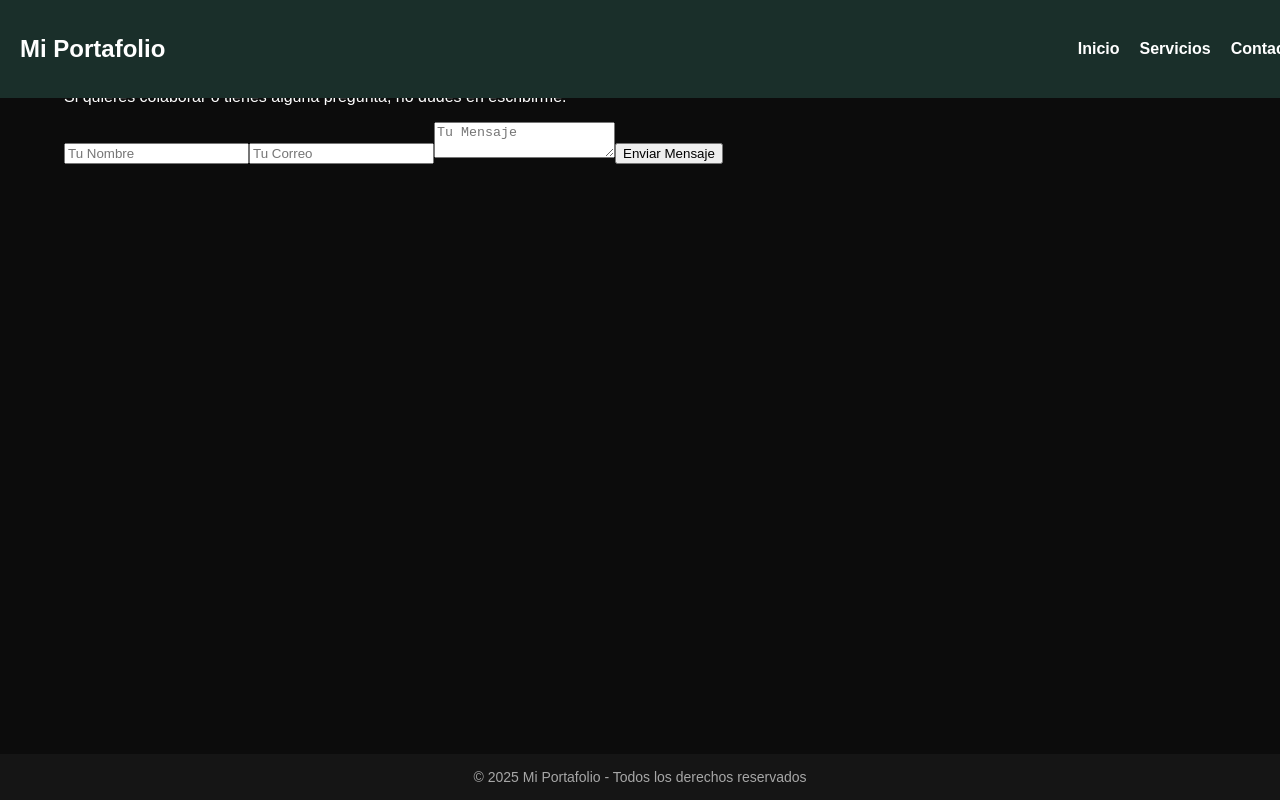
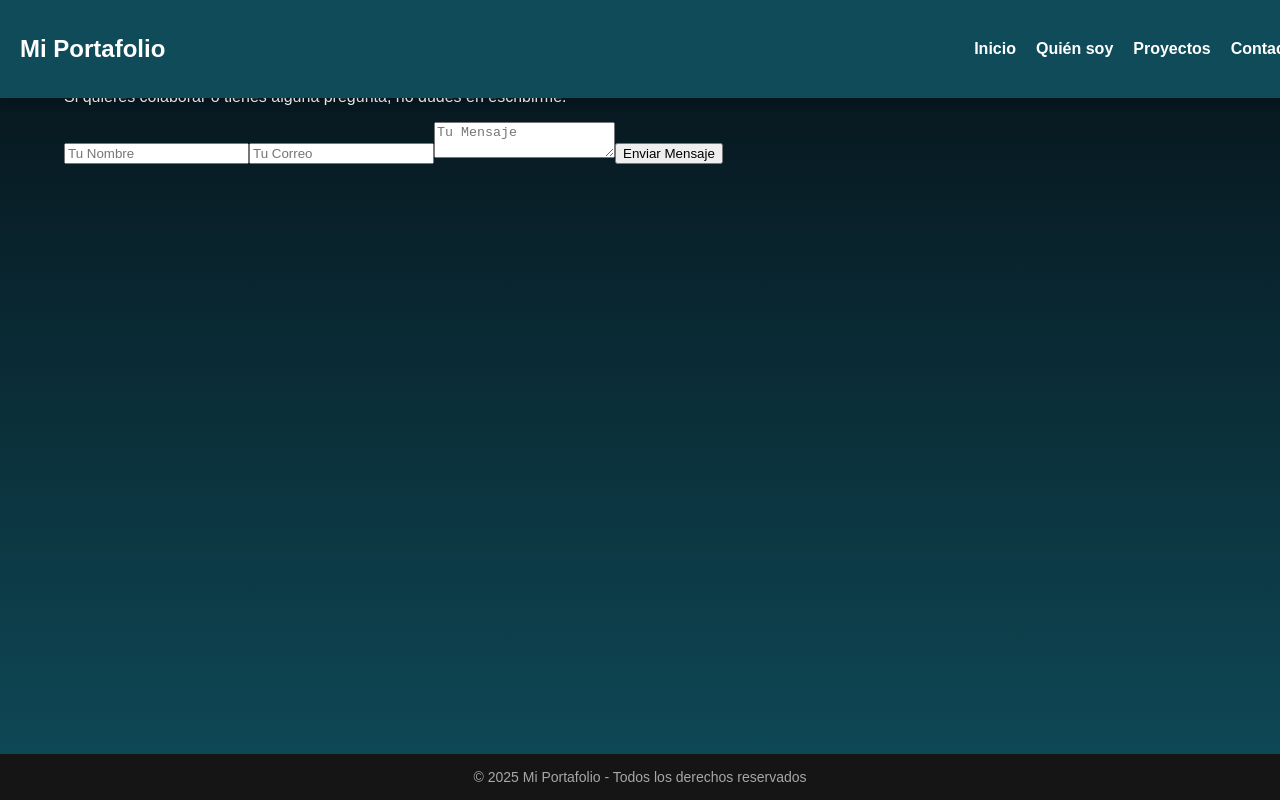
Before and after one commit to GiaWong/Portafolio_JC, a Next.js app: page /contact in a window 1280 px wide. Built offline with nearby package versions, Linux system fonts and the light colour scheme.

Commit message:
feat: mejoro comportamiento enlaces

```diff
--- a/package.json
+++ b/package.json
@@ -14,7 +14,8 @@
     "next": "15.1.7",
     "react": "^19.0.0",
     "react-dom": "^19.0.0",
-    "react-icons": "^5.5.0"
+    "react-icons": "^5.5.0",
+    "react-scroll": "^1.9.3"
   },
   "devDependencies": {
     "@eslint/eslintrc": "^3",
--- a/src/components/layout/Header.js
+++ b/src/components/layout/Header.js
@@ -3,7 +3,7 @@ import styles from '@/styles/Header.module.css';
 
 const Header = () => {
   return (
-    <header className={styles.header}>
+    <header id="inicioSection" className={styles.header}>
       <motion.div
         initial={{ opacity: 0, y: -50 }}
         animate={{ opacity: 1, y: 0 }}
--- a/src/components/layout/Layout.js
+++ b/src/components/layout/Layout.js
@@ -1,23 +1,66 @@
+import { useState } from "react";
+import { Link } from "react-scroll";
+
+const links = [
+  { label: "Inicio", to: "inicioSection" },
+  { label: "Quién soy", to: "aboutSection" },
+  { label: "Proyectos", to: "projectsSection" },
+  { label: "Contacto", to: "contacto" },
+];
+
+const Navbar = () => {
+  const [menuOpen, setMenuOpen] = useState(false);
+
+  const toggleMenu = () => setMenuOpen(!menuOpen);
+  const closeMenu = () => setMenuOpen(false);
+
+  return (
+    <nav className="navbar">
+      <div className="navbar-container">
+        <h2 className="logo">Mi Portafolio</h2>
+
+        {/* Botón menú hamburguesa (solo en móviles) */}
+        <button
+          className="navbar-toggle md:hidden"
+          onClick={toggleMenu}
+          aria-label="Toggle menu"
+        >
+          ☰
+        </button>
+
+        {/* Lista de enlaces con scroll suave */}
+        <ul className={`nav-links ${menuOpen ? "active" : ""}`}>
+          {links.map(({ label, to }, index) => (
+            <li key={index}>
+              <Link
+                to={to}
+                smooth={true}
+                duration={500}
+                offset={-70} // Ajuste para la navbar fija
+                onClick={closeMenu}
+              >
+                {label}
+              </Link>
+            </li>
+          ))}
+        </ul>
+      </div>
+    </nav>
+  );
+};
+
+const Footer = () => (
+  <footer className="footer">
+    © {new Date().getFullYear()} Mi Portafolio - Todos los derechos reservados
+  </footer>
+);
 
 export default function Layout({ children }) {
   return (
     <div>
-      <nav className="navbar">
-        <h2>Mi Portafolio</h2>
-        <ul>
-          <li><a href="/">Inicio</a></li>
-          <li><a href="/services">Servicios</a></li>
-          <li><a href="/contact">Contacto</a></li>
-        </ul>
-      </nav>
-
-      <main className="container">
-        {children}
-      </main>
-
-      <footer className="footer">
-        © 2025 Mi Portafolio - Todos los derechos reservados
-      </footer>
+      <Navbar />
+      <main className="container">{children}</main>
+      <Footer />
     </div>
   );
 }
--- a/src/styles/AboutSection.module.css
+++ b/src/styles/AboutSection.module.css
@@ -1,6 +1,6 @@
 .aboutSection {
   color: var(--foreground);
-  background: linear-gradient(to bottom, rgb(15, 28, 53), rgba(33, 77, 95, 0));
+  background: transparent; /* Para que usen el fondo global */
   font-family: Arial, Helvetica, sans-serif;
   -webkit-font-smoothing: antialiased;
   -moz-osx-font-smoothing: grayscale;
@@ -80,3 +80,4 @@
   opacity: 1;
   transform: translateY(0);
 }
+}
--- a/src/styles/Header.module.css
+++ b/src/styles/Header.module.css
@@ -4,7 +4,7 @@
   align-items: center;
   justify-content: center;
   height: 100vh;
-  background: linear-gradient(to bottom, rgb(15, 28, 53), rgba(33, 77, 95, 0));
+  background: transparent; /* Para que usen el fondo global */
   color: #FFFFFF; /* Color del texto */
   text-align: center;
   position: relative;
@@ -29,3 +29,4 @@
     font-size: 1.5rem;
     margin-top: 1rem;
   }
+}
--- a/src/styles/ProjectsSection.module.css
+++ b/src/styles/ProjectsSection.module.css
@@ -4,7 +4,7 @@
     align-items: center;
     justify-content: center;
     height: 100vh;
-    background: linear-gradient(to bottom, rgb(15, 28, 53), rgba(33, 77, 95, 0));
+    background: transparent; /* Para que usen el fondo global */
     color: #FFFFFF; /* Color del texto */
     text-align: center;
     position: relative;
@@ -27,7 +27,7 @@
     left: 0;
     width: 100%;
     height: 80px;
-    background: linear-gradient(to bottom, rgba(26, 47, 42, 1), rgba(0, 36, 16, 0));
+
 }
 
 .projectsTitle {
@@ -79,3 +79,4 @@
     opacity: 1;
     transform: translateY(0);
 }
+}
--- a/src/styles/components.css
+++ b/src/styles/components.css
@@ -1,34 +1,78 @@
-/* components.css */
-
 /* Navbar */
 .navbar {
   position: fixed;
   top: 0;
   left: 0;
   width: 100%;
-    background-color: var(--color-accent);
+  background-color: #0f4b59;
   padding: 15px 20px;
   display: flex;
   justify-content: space-between;
   align-items: center;
   z-index: 1000;
+  box-shadow: 0px 4px 10px rgba(0, 0, 0, 0.2);
 }
 
-  .navbar ul {
+/* Contenedor de la navbar */
+.navbar-container {
+  width: 100%;
+  max-width: 1280px;
+  margin: 0 auto;
+  display: flex;
+  justify-content: space-between;
+  align-items: center;
+}
+
+/* Estilos de los enlaces */
+.nav-links {
   list-style: none;
   display: flex;
   gap: 20px;
 }
 
-  .navbar a {
+.nav-links a {
   text-decoration: none;
   color: white;
   font-weight: bold;
-    transition: 0.3s;
+  cursor: pointer;
+  transition: color 0.3s;
 }
 
-  .navbar a:hover {
-    color: var(--color-secondary);
+.nav-links a:hover {
+  color: #ffcc00;
+}
+
+/* Estilos para el botón hamburguesa (solo en móviles) */
+.navbar-toggle {
+  display: none;
+  background: none;
+  border: none;
+  font-size: 28px;
+  cursor: pointer;
+  color: white;
+}
+
+/* Estilos responsive */
+@media (max-width: 768px) {
+  .navbar-toggle {
+    display: block; /* Aparece solo en móviles */
+  }
+
+  .nav-links {
+    display: none; /* Oculta los enlaces en móviles */
+    flex-direction: column;
+    position: absolute;
+    top: 60px;
+    left: 0;
+    width: 100%;
+    background-color: #0f4b59;
+    padding: 20px;
+    box-shadow: 0px 4px 10px rgba(0, 0, 0, 0.2);
+  }
+
+  .nav-links.active {
+    display: flex; /* Muestra los enlaces cuando se activa */
+  }
 }
 
 /* Footer */
--- a/src/styles/globals.css
+++ b/src/styles/globals.css
@@ -22,10 +22,13 @@ body {
 
 body {
   color: var(--foreground);
-  background: #000000; /* Fondo negro en toda la página */
+  background: linear-gradient(to bottom, #061118, #0f4b59); /* Degradado en toda la página */
+  background-attachment: fixed; /* Mantiene el degradado fijo */
+  background-size: cover; /* Asegura que cubra todo el fondo */
   font-family: Arial, Helvetica, sans-serif;
   -webkit-font-smoothing: antialiased;
   -moz-osx-font-smoothing: grayscale;
+
 }
 
 *,
--- a/src/styles/theme.css
+++ b/src/styles/theme.css
@@ -17,7 +17,9 @@
     margin: 0;
     padding: 0;
     font-family: var(--font-main);
-    background-color: var(--color-primary);
+    background: linear-gradient(to bottom, #061118, #0f4b59); /* Aplica el degradado */
+    background-attachment: fixed; /* Fija el degradado en la pantalla */
+    background-size: cover; /* Asegura que cubra todo */
     color: white;
   }
 
```
Also changed, not shown: src/components/layout/Navbar.js (+38 -16 lines), 1 other file (tests, documents, lock files or other folders). Lines whose indentation alone changed are shown as unchanged.
